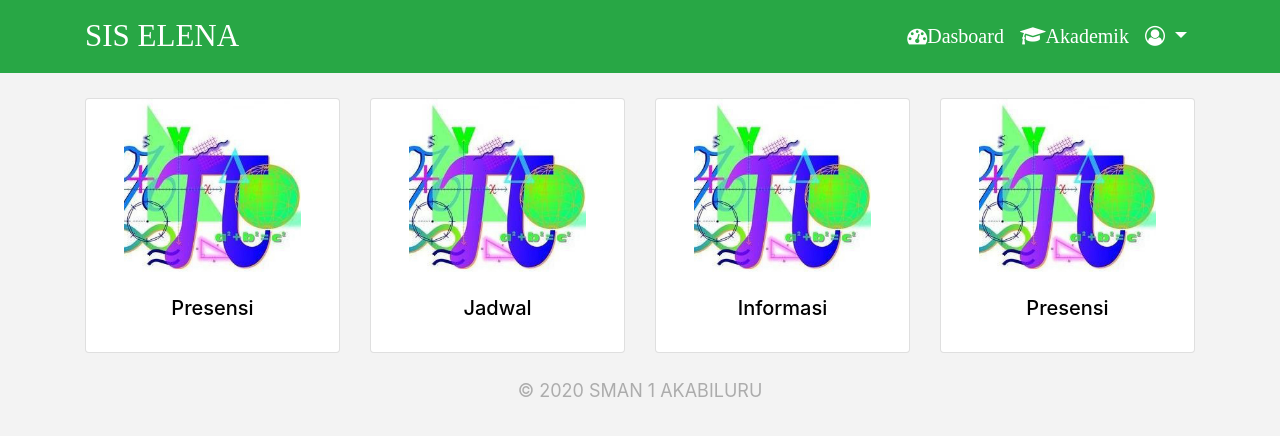
After one commit to Ricky-yuu/sis-elena, a PHP site: page /akademik.php in a window 1280 px wide. The commit adds this page. Shown: the top 436 px of the page. Run offline with PHP 8.4, Linux system fonts and the light colour scheme; the visitor is signed in with stand-in values (Sample User, id 1); data comes from the database, SQL or seed files in the repository; data that the repository does not hold is empty; some web fonts are replaced.

Commit message:
menambah dan merubah dasboard pass edit dan header

```diff
--- /dev/null
+++ b/akademik.php
@@ -0,0 +1,52 @@
+<?php
+  include 'templates/header.php';
+?>
+
+    <!-- main start-->
+    <div class="container">
+      <div class="row row-cols-1 row-cols-md-4 text-center">
+        <div class="col mb-4">
+          <div class="card">
+            <a href="data-perlengkapan-edit.php" class="text-color-a">
+              <img src="./asset/img/matematika-logo.jpg" class="card-img-top mx-auto d-block" alt="..." style="width:70%">
+              <div class="card-body">
+                <h5 class="card-title">Presensi</h5>
+              </div>
+            </a>
+          </div>
+        </div>
+        <div class="col mb-4">
+          <div class="card">
+            <a href="data-perlengkapan-edit.php" class="text-color-a">
+              <img src="./asset/img/matematika-logo.jpg" class="card-img-top mx-auto d-block" alt="..." style="width:70%">
+              <div class="card-body">
+                <h5 class="card-title">Jadwal</h5>
+              </div>
+            </a>
+          </div>
+        </div>
+        <div class="col mb-4">
+          <div class="card">
+            <a href="data-perlengkapan-edit.php" class="text-color-a">
+              <img src="./asset/img/matematika-logo.jpg" class="card-img-top mx-auto d-block" alt="..." style="width:70%">
+              <div class="card-body">
+                <h5 class="card-title">Informasi</h5>
+              </div>
+            </a>
+          </div>
+        </div>
+        <div class="col mb-4">
+          <div class="card">
+            <a href="data-perlengkapan-edit.php" class="text-color-a">
+              <img src="./asset/img/matematika-logo.jpg" class="card-img-top mx-auto d-block" alt="..." style="width:70%">
+              <div class="card-body">
+                <h5 class="card-title">Presensi</h5>
+              </div>
+            </a>
+          </div>
+        </div>
+      </div>
+    </div>
+    <!-- main end-->
+
+<?php include 'templates/footer.php' ?>
--- a/dasboard-guru.php
+++ b/dasboard-guru.php
@@ -16,7 +16,7 @@
         ?>
         <div class="col mb-4">
           <div class="card">
-            <a href="#" class="text-color-a">
+            <a href="view-kelas.php?id=<?php echo $dataMapel['kode_kelas']; ?>" class="text-color-a">
               <img src="./asset/img/matematika-logo.jpg" class="card-img-top mx-auto d-block" alt="..." style="width:70%">
               <div class="card-body">
                 <h5 class="card-title"><?php echo $dataMapel['nama'] ?></h5>
--- a/pass_editsiswa.php
+++ b/pass_editsiswa.php
@@ -15,7 +15,6 @@ $message = "Password Changed Sucessfully";
 ?>
 <!DOCTYPE html>
 <center>
-<head>
 <title>Change Password</title>
 <link rel="stylesheet" type="text/css" href="styles.css" />
 <script>
@@ -51,7 +50,6 @@ if(newPassword.value != confirmPassword.value) {
 return output;
 }
 </script>
-</head>
 <body>
     <form name="frmChange" method="post" action=""
         onSubmit="return validatePassword()">
@@ -59,7 +57,7 @@ return output;
             <div class="message"><?php if(isset($message)) { echo $message; } ?></div>
             <table border="0" cellpadding="10" cellspacing="0"
                 width="500" align="center" class="tblSaveForm">
-                <tr class="tableheader">
+                <tr class="bg-success">
                     <td colspan="2">Change Password</td>
                 </tr>
                 <tr>
--- a/templates/header.php
+++ b/templates/header.php
@@ -43,7 +43,7 @@
               <a class="nav-link fa fa-dashboard text-white" href="dasboard-siswa.php">Dasboard <span class="sr-only">(current)</span></a>
             </li>
             <li class="nav-item">
-              <a class="nav-link fa fa-mortar-board text-white" href="#">Akademik</a>
+              <a class="nav-link fa fa-mortar-board text-white" href="akademik.php">Akademik</a>
             </li>
             <li class="nav-item dropdown">
               <a class="nav-link fa fa-user-circle-o text-white dropdown-toggle" href="#" id="navbarDropdownMenuLink" role="button" data-toggle="dropdown" aria-haspopup="true" aria-expanded="false">
```
Also changed, not shown: view-kelas.php (added, +34 -0 lines), view-mapel.php (added). Lines whose indentation alone changed are shown as unchanged.
